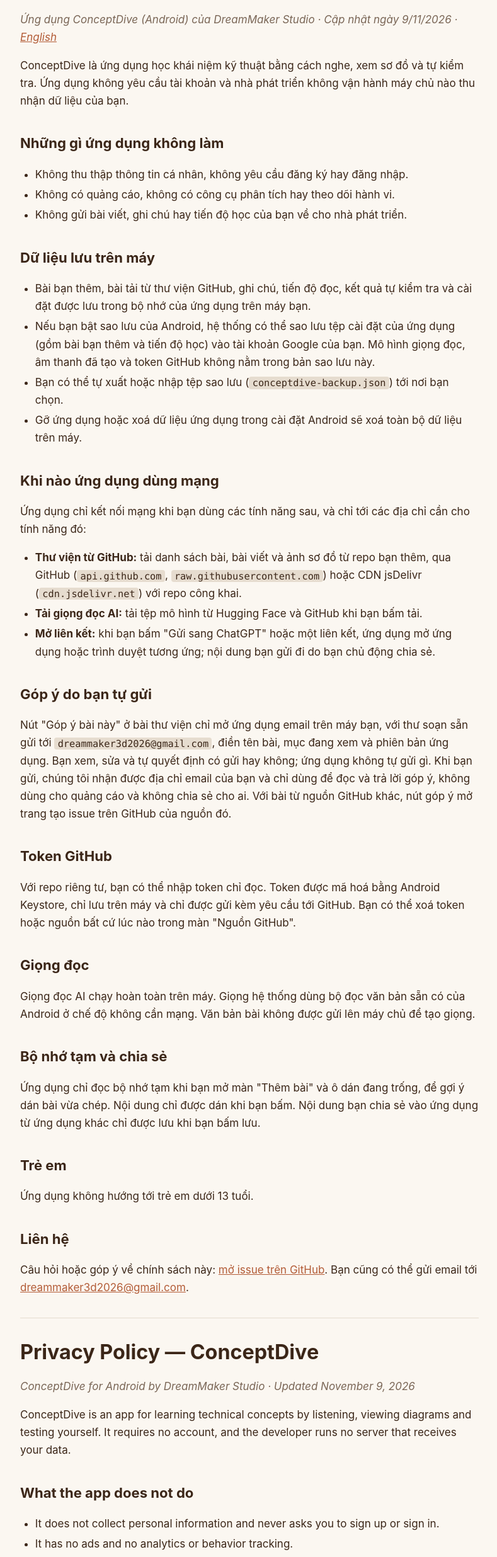
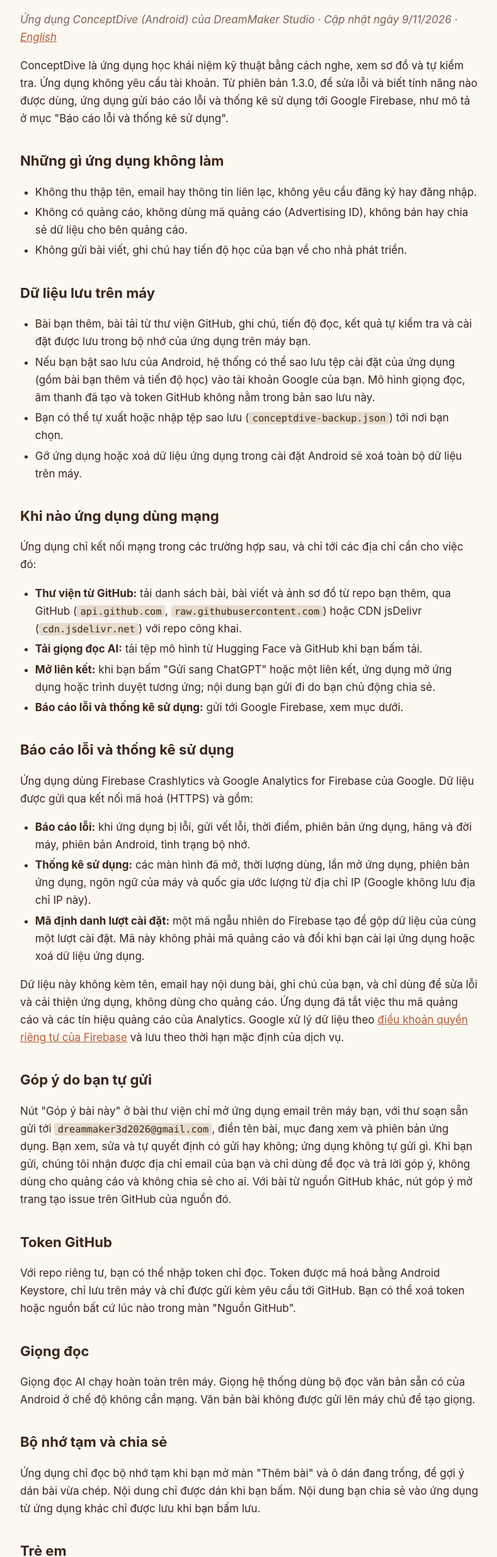
Before and after one commit to DreamMaker-Studio/dreammaker-studio.github.io, a plain HTML site: page conceptdive/privacy/index.html in a window 1280 px wide. Shown: the part 88-2560 px from the top of the page at 63% size, without its empty margins (244-1033 px from the left). Drawn offline with Linux system fonts and the light colour scheme.

Commit message:
docs(conceptdive): disclose Firebase Crashlytics and Analytics in the privacy policy

```diff
--- a/conceptdive/privacy/index.html
+++ b/conceptdive/privacy/index.html
@@ -31,12 +31,12 @@ footer { margin-top: 3em; color: var(--muted); font-size: 0.9em; }
 <h1>Chính sách quyền riêng tư — ConceptDive</h1>
 <p><em>Ứng dụng ConceptDive (Android) của DreamMaker Studio · Cập nhật ngày 9/11/2026 · <a href="#en">English</a></em></p>
 
-<p>ConceptDive là ứng dụng học khái niệm kỹ thuật bằng cách nghe, xem sơ đồ và tự kiểm tra. Ứng dụng không yêu cầu tài khoản và nhà phát triển không vận hành máy chủ nào thu nhận dữ liệu của bạn.</p>
+<p>ConceptDive là ứng dụng học khái niệm kỹ thuật bằng cách nghe, xem sơ đồ và tự kiểm tra. Ứng dụng không yêu cầu tài khoản. Từ phiên bản 1.3.0, để sửa lỗi và biết tính năng nào được dùng, ứng dụng gửi báo cáo lỗi và thống kê sử dụng tới Google Firebase, như mô tả ở mục "Báo cáo lỗi và thống kê sử dụng".</p>
 
 <h2>Những gì ứng dụng không làm</h2>
 <ul>
-  <li>Không thu thập thông tin cá nhân, không yêu cầu đăng ký hay đăng nhập.</li>
-  <li>Không có quảng cáo, không có công cụ phân tích hay theo dõi hành vi.</li>
+  <li>Không thu thập tên, email hay thông tin liên lạc, không yêu cầu đăng ký hay đăng nhập.</li>
+  <li>Không có quảng cáo, không dùng mã quảng cáo (Advertising ID), không bán hay chia sẻ dữ liệu cho bên quảng cáo.</li>
   <li>Không gửi bài viết, ghi chú hay tiến độ học của bạn về cho nhà phát triển.</li>
 </ul>
 
@@ -49,12 +49,22 @@ footer { margin-top: 3em; color: var(--muted); font-size: 0.9em; }
 </ul>
 
 <h2>Khi nào ứng dụng dùng mạng</h2>
-<p>Ứng dụng chỉ kết nối mạng khi bạn dùng các tính năng sau, và chỉ tới các địa chỉ cần cho tính năng đó:</p>
+<p>Ứng dụng chỉ kết nối mạng trong các trường hợp sau, và chỉ tới các địa chỉ cần cho việc đó:</p>
 <ul>
   <li><strong>Thư viện từ GitHub:</strong> tải danh sách bài, bài viết và ảnh sơ đồ từ repo bạn thêm, qua GitHub (<code>api.github.com</code>, <code>raw.githubusercontent.com</code>) hoặc CDN jsDelivr (<code>cdn.jsdelivr.net</code>) với repo công khai.</li>
   <li><strong>Tải giọng đọc AI:</strong> tải tệp mô hình từ Hugging Face và GitHub khi bạn bấm tải.</li>
   <li><strong>Mở liên kết:</strong> khi bạn bấm "Gửi sang ChatGPT" hoặc một liên kết, ứng dụng mở ứng dụng hoặc trình duyệt tương ứng; nội dung bạn gửi đi do bạn chủ động chia sẻ.</li>
+  <li><strong>Báo cáo lỗi và thống kê sử dụng:</strong> gửi tới Google Firebase, xem mục dưới.</li>
 </ul>
+
+<h2>Báo cáo lỗi và thống kê sử dụng</h2>
+<p>Ứng dụng dùng Firebase Crashlytics và Google Analytics for Firebase của Google. Dữ liệu được gửi qua kết nối mã hoá (HTTPS) và gồm:</p>
+<ul>
+  <li><strong>Báo cáo lỗi:</strong> khi ứng dụng bị lỗi, gửi vết lỗi, thời điểm, phiên bản ứng dụng, hãng và đời máy, phiên bản Android, tình trạng bộ nhớ.</li>
+  <li><strong>Thống kê sử dụng:</strong> các màn hình đã mở, thời lượng dùng, lần mở ứng dụng, phiên bản ứng dụng, ngôn ngữ của máy và quốc gia ước lượng từ địa chỉ IP (Google không lưu địa chỉ IP này).</li>
+  <li><strong>Mã định danh lượt cài đặt:</strong> một mã ngẫu nhiên do Firebase tạo để gộp dữ liệu của cùng một lượt cài đặt. Mã này không phải mã quảng cáo và đổi khi bạn cài lại ứng dụng hoặc xoá dữ liệu ứng dụng.</li>
+</ul>
+<p>Dữ liệu này không kèm tên, email hay nội dung bài, ghi chú của bạn, và chỉ dùng để sửa lỗi và cải thiện ứng dụng, không dùng cho quảng cáo. Ứng dụng đã tắt việc thu mã quảng cáo và các tín hiệu quảng cáo của Analytics. Google xử lý dữ liệu theo <a href="https://firebase.google.com/support/privacy">điều khoản quyền riêng tư của Firebase</a> và lưu theo thời hạn mặc định của dịch vụ.</p>
 
 <h2>Góp ý do bạn tự gửi</h2>
 <p>Nút "Góp ý bài này" ở bài thư viện chỉ mở ứng dụng email trên máy bạn, với thư soạn sẵn gửi tới <code>dreammaker3d2026@gmail.com</code>, điền tên bài, mục đang xem và phiên bản ứng dụng. Bạn xem, sửa và tự quyết định có gửi hay không; ứng dụng không tự gửi gì. Khi bạn gửi, chúng tôi nhận được địa chỉ email của bạn và chỉ dùng để đọc và trả lời góp ý, không dùng cho quảng cáo và không chia sẻ cho ai. Với bài từ nguồn GitHub khác, nút góp ý mở trang tạo issue trên GitHub của nguồn đó.</p>
@@ -72,19 +82,19 @@ footer { margin-top: 3em; color: var(--muted); font-size: 0.9em; }
 <p>Ứng dụng không hướng tới trẻ em dưới 13 tuổi.</p>
 
 <h2>Liên hệ</h2>
-<p>Câu hỏi hoặc góp ý về chính sách này: <a href="https://github.com/zitsieunhan1512/ConceptDive-content/issues">mở issue trên GitHub</a>. Bạn cũng có thể gửi email tới <a href="mailto:dreammaker3d2026@gmail.com">dreammaker3d2026@gmail.com</a>.</p>
+<p>Câu hỏi hoặc góp ý về chính sách này: <a href="https://github.com/DreamMaker-Studio/ConceptDive-content/issues">mở issue trên GitHub</a>. Bạn cũng có thể gửi email tới <a href="mailto:dreammaker3d2026@gmail.com">dreammaker3d2026@gmail.com</a>.</p>
 
 <hr>
 
 <h1 id="en">Privacy Policy — ConceptDive</h1>
 <p><em>ConceptDive for Android by DreamMaker Studio · Updated November 9, 2026</em></p>
 
-<p>ConceptDive is an app for learning technical concepts by listening, viewing diagrams and testing yourself. It requires no account, and the developer runs no server that receives your data.</p>
+<p>ConceptDive is an app for learning technical concepts by listening, viewing diagrams and testing yourself. It requires no account. Starting with version 1.3.0, to fix bugs and learn which features are used, the app sends crash reports and usage statistics to Google Firebase, as described under "Crash reports and usage statistics".</p>
 
 <h2>What the app does not do</h2>
 <ul>
-  <li>It does not collect personal information and never asks you to sign up or sign in.</li>
-  <li>It has no ads and no analytics or behavior tracking.</li>
+  <li>It does not collect your name, email or contact details, and never asks you to sign up or sign in.</li>
+  <li>It has no ads, does not use the Advertising ID, and does not sell or share data with advertisers.</li>
   <li>It does not send your articles, notes or learning progress to the developer.</li>
 </ul>
 
@@ -97,12 +107,22 @@ footer { margin-top: 3em; color: var(--muted); font-size: 0.9em; }
 </ul>
 
 <h2>When the app uses the network</h2>
-<p>The app connects to the network only when you use the features below, and only to the addresses those features need:</p>
+<p>The app connects to the network only in the cases below, and only to the addresses they need:</p>
 <ul>
   <li><strong>GitHub libraries:</strong> downloads the article list, articles and diagram images from repositories you add, through GitHub (<code>api.github.com</code>, <code>raw.githubusercontent.com</code>) or, for public repositories, the jsDelivr CDN (<code>cdn.jsdelivr.net</code>).</li>
   <li><strong>AI voice downloads:</strong> downloads model files from Hugging Face and GitHub when you tap download.</li>
   <li><strong>Opening links:</strong> when you tap "Send to ChatGPT" or a link, the app opens the matching app or browser; anything you send there is shared by you.</li>
+  <li><strong>Crash reports and usage statistics:</strong> sent to Google Firebase, see below.</li>
 </ul>
+
+<h2>Crash reports and usage statistics</h2>
+<p>The app uses Google's Firebase Crashlytics and Google Analytics for Firebase. Data is sent over an encrypted connection (HTTPS) and includes:</p>
+<ul>
+  <li><strong>Crash reports:</strong> when the app crashes, the stack trace, time, app version, device manufacturer and model, Android version and memory state.</li>
+  <li><strong>Usage statistics:</strong> screens opened, time spent, app opens, app version, device language and the country estimated from the IP address (Google does not store the IP address).</li>
+  <li><strong>Installation identifier:</strong> a random ID created by Firebase to group data from the same installation. It is not an advertising ID and changes when you reinstall the app or clear its data.</li>
+</ul>
+<p>This data does not include your name, email, articles or notes. It is used only to fix bugs and improve the app, never for advertising. The app turns off Advertising ID collection and Analytics advertising signals. Google processes the data under the <a href="https://firebase.google.com/support/privacy">Firebase privacy terms</a> and keeps it for the services' default retention periods.</p>
 
 <h2>Feedback you send yourself</h2>
 <p>"Feedback on this article" on library articles only opens the email app on your device with a draft addressed to <code>dreammaker3d2026@gmail.com</code>, prefilled with the article title, the section you are reading and the app version. You review, edit and decide whether to send it; the app sends nothing by itself. If you send it, we receive your email address and use it only to read and reply to your feedback, never for advertising, and we do not share it. For articles from other GitHub sources, the feedback button opens that source's GitHub issue page.</p>
@@ -120,7 +140,7 @@ footer { margin-top: 3em; color: var(--muted); font-size: 0.9em; }
 <p>The app is not directed at children under 13.</p>
 
 <h2>Contact</h2>
-<p>Questions or feedback about this policy: <a href="https://github.com/zitsieunhan1512/ConceptDive-content/issues">open an issue on GitHub</a>. You can also email <a href="mailto:dreammaker3d2026@gmail.com">dreammaker3d2026@gmail.com</a>.</p>
+<p>Questions or feedback about this policy: <a href="https://github.com/DreamMaker-Studio/ConceptDive-content/issues">open an issue on GitHub</a>. You can also email <a href="mailto:dreammaker3d2026@gmail.com">dreammaker3d2026@gmail.com</a>.</p>
 <footer>DreamMaker Studio · <a href="../../">Các ứng dụng khác</a></footer>
 </main>
 </body>
```
